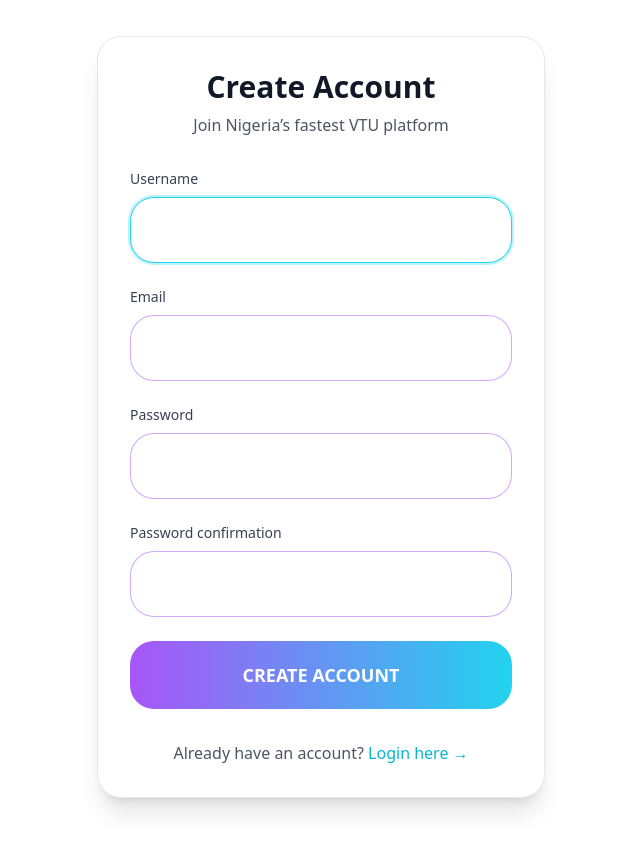
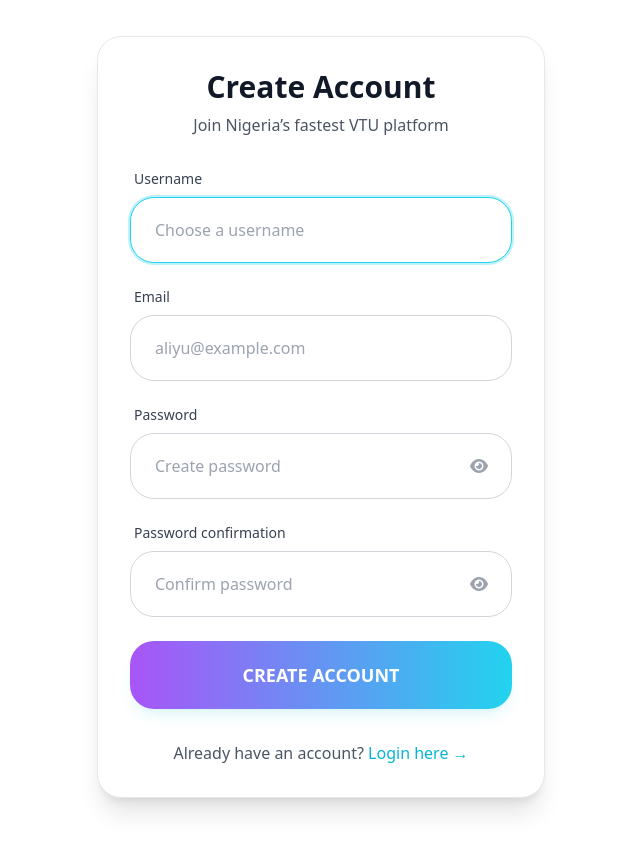
Before and after one commit to Hidar022/Bin_datasub, a Django app: page /register/ in a window 1280 px wide. Shown: the part 187-1033 px from the top of the page, without its empty margins (319-959 px from the left). Run offline with Django 5.2, Linux system fonts and the light colour scheme; some libraries are stand-ins or nearby versions.

Commit message:
Updating forms to show password and placeholder for User Experience

```diff
--- a/vtuapp/forms.py
+++ b/vtuapp/forms.py
@@ -1,8 +1,7 @@
 from django import forms
 from .models import DataPlan
-from django.contrib.auth.forms import UserCreationForm
+from django.contrib.auth.forms import UserCreationForm, AuthenticationForm # Fixed Import here
 from django.contrib.auth.models import User
-
 
 class AirtimeForm(forms.Form):
     NETWORK_CHOICES = [('MTN', 'MTN'), ('Glo', 'Glo'), ('Airtel', 'Airtel'), ('9mobile', '9mobile')]
@@ -34,25 +33,29 @@ class DataPurchaseForm(forms.Form):
     phone = forms.CharField(max_length=11, widget=forms.TextInput(attrs={'placeholder': '08012345678'}))
     pin = forms.CharField(max_length=4, widget=forms.PasswordInput(attrs={'placeholder': '••••'}))
 
+# --- AUTH FORMS ---
 
 class CustomUserCreationForm(UserCreationForm):
-    email = forms.EmailField(
-        required=True,
-        widget=forms.EmailInput(attrs={
-            'class': 'w-full bg-[#1a1a4a] border border-purple-500/50 focus:border-cyan-400 rounded-3xl px-6 py-5 text-white placeholder-gray-400 text-base outline-none transition-all'
-        })
-    )
+    email = forms.EmailField(required=True)
 
     class Meta:
         model = User
-        fields = ['username', 'email', 'password1', 'password2']
+        fields = ['username', 'email']
 
     def __init__(self, *args, **kwargs):
         super().__init__(*args, **kwargs)
-        for field in self.fields.values():
-            field.widget.attrs.update({
-                'class': 'w-full bg-[#1a1a4a] border border-purple-500/50 focus:border-cyan-400 rounded-3xl px-6 py-5 text-white placeholder-gray-400 text-base outline-none transition-all'
-            })
+        # Placeholders for the Register Page
+        self.fields['username'].widget.attrs.update({'placeholder': 'Choose a username'})
+        self.fields['email'].widget.attrs.update({'placeholder': 'aliyu@example.com'})
+        if 'password1' in self.fields:
+            self.fields['password1'].widget.attrs.update({'placeholder': 'Create password'})
+        if 'password2' in self.fields:
+            self.fields['password2'].widget.attrs.update({'placeholder': 'Confirm password'})
 
-    # REMOVED the strict clean_email — we handle it in the view now
-    # def clean_email(self): ...   ← Delete this method completely
+class LoginForm(AuthenticationForm):
+    username = forms.CharField(widget=forms.TextInput(attrs={
+        'placeholder': 'Your username'
+    }))
+    password = forms.CharField(widget=forms.PasswordInput(attrs={
+        'placeholder': '••••••••'
+    }))
--- a/vtuapp/templates/vtuapp/base.html
+++ b/vtuapp/templates/vtuapp/base.html
@@ -176,6 +176,21 @@
                 });
             }
         });
+
+        function togglePasswordVisibility(fieldId) {
+    const passwordField = document.getElementById(fieldId);
+    const eyeIcon = document.getElementById('eye-' + fieldId);
+
+    if (passwordField.type === 'password') {
+        passwordField.type = 'text';
+        eyeIcon.classList.remove('fa-eye');
+        eyeIcon.classList.add('fa-eye-slash');
+    } else {
+        passwordField.type = 'password';
+        eyeIcon.classList.remove('fa-eye-slash');
+        eyeIcon.classList.add('fa-eye');
+    }
+}
     </script>
 
     {% block extra_scripts %}{% endblock %}
--- a/vtuapp/templates/vtuapp/register.html
+++ b/vtuapp/templates/vtuapp/register.html
@@ -17,19 +17,46 @@
             <h1 class="text-3xl font-bold text-center mb-2 text-gray-900 dark:text-white">Create Account</h1>
             <p class="text-gray-600 dark:text-cyan-300 text-center mb-8">Join Nigeria’s fastest VTU platform</p>
 
-            <form id="registerForm" method="POST" class="space-y-6">
+            <form id="{% if 'login' in request.path %}loginForm{% else %}registerForm{% endif %}" method="POST" class="space-y-6">
     {% csrf_token %}
 
     {% for field in form %}
-                <div>
-                    <label class="block text-sm font-medium text-gray-700 dark:text-gray-300 mb-2">{{ field.label }}</label>
+    <div class="relative">
+        <label class="block text-sm font-medium text-gray-700 dark:text-gray-300 mb-2 ml-1">
+            {{ field.label }}
+        </label>
+
+        <div class="relative group">
+            <!-- widget_tweaks handles the styling classes -->
             {{ field|add_class:"w-full bg-white dark:bg-[#1a1a4a] border border-gray-300 dark:border-purple-500/50 focus:border-cyan-400 focus:ring-2 focus:ring-cyan-400/30 rounded-3xl px-6 py-5 text-gray-900 dark:text-white placeholder-gray-400 text-base outline-none transition-all" }}
+
+            <!-- JavaScript Trigger for Password Fields -->
+            {% if 'password' in field.name or 'password' in field.label|lower %}
+            <button type="button"
+                    onclick="togglePasswordVisibility('{{ field.id_for_label }}')"
+                    class="absolute right-6 top-1/2 -translate-y-1/2 text-gray-400 hover:text-cyan-400 transition-colors z-10">
+                <i class="fas fa-eye" id="eye-{{ field.id_for_label }}"></i>
+            </button>
+            {% endif %}
+        </div>
+
+        {% if field.errors %}
+            <p class="text-red-500 text-[10px] mt-1 ml-4 italic">{{ field.errors.0 }}</p>
+        {% endif %}
     </div>
     {% endfor %}
 
-                <button type="submit" id="registerBtn"
-                        class="w-full bg-gradient-to-r from-purple-500 to-cyan-400 hover:from-purple-600 hover:to-cyan-500 py-5 rounded-3xl font-semibold text-lg flex items-center justify-center gap-3 text-white transition-all">
-                    <span id="btnText">CREATE ACCOUNT</span>
+    {% if 'login' in request.path %}
+    <div class="text-right">
+        <a href="{% url 'password_reset' %}" class="text-sm text-cyan-500 hover:text-cyan-600 transition-all">
+            Forgot Password?
+        </a>
+    </div>
+    {% endif %}
+
+    <button type="submit" id="{% if 'login' in request.path %}loginBtn{% else %}registerBtn{% endif %}"
+            class="w-full bg-gradient-to-r from-purple-500 to-cyan-400 hover:from-purple-600 hover:to-cyan-500 py-5 rounded-3xl font-semibold text-lg flex items-center justify-center gap-3 text-white transition-all shadow-lg shadow-cyan-500/10">
+        <span id="btnText">{% if 'login' in request.path %}LOGIN{% else %}CREATE ACCOUNT{% endif %}</span>
         <i id="btnSpinner" class="fas fa-spinner fa-spin hidden"></i>
     </button>
 </form>
```
Also changed, not shown: vtuapp/templates/vtuapp/login.html (+27 -6 lines). Lines whose indentation alone changed are shown as unchanged.
